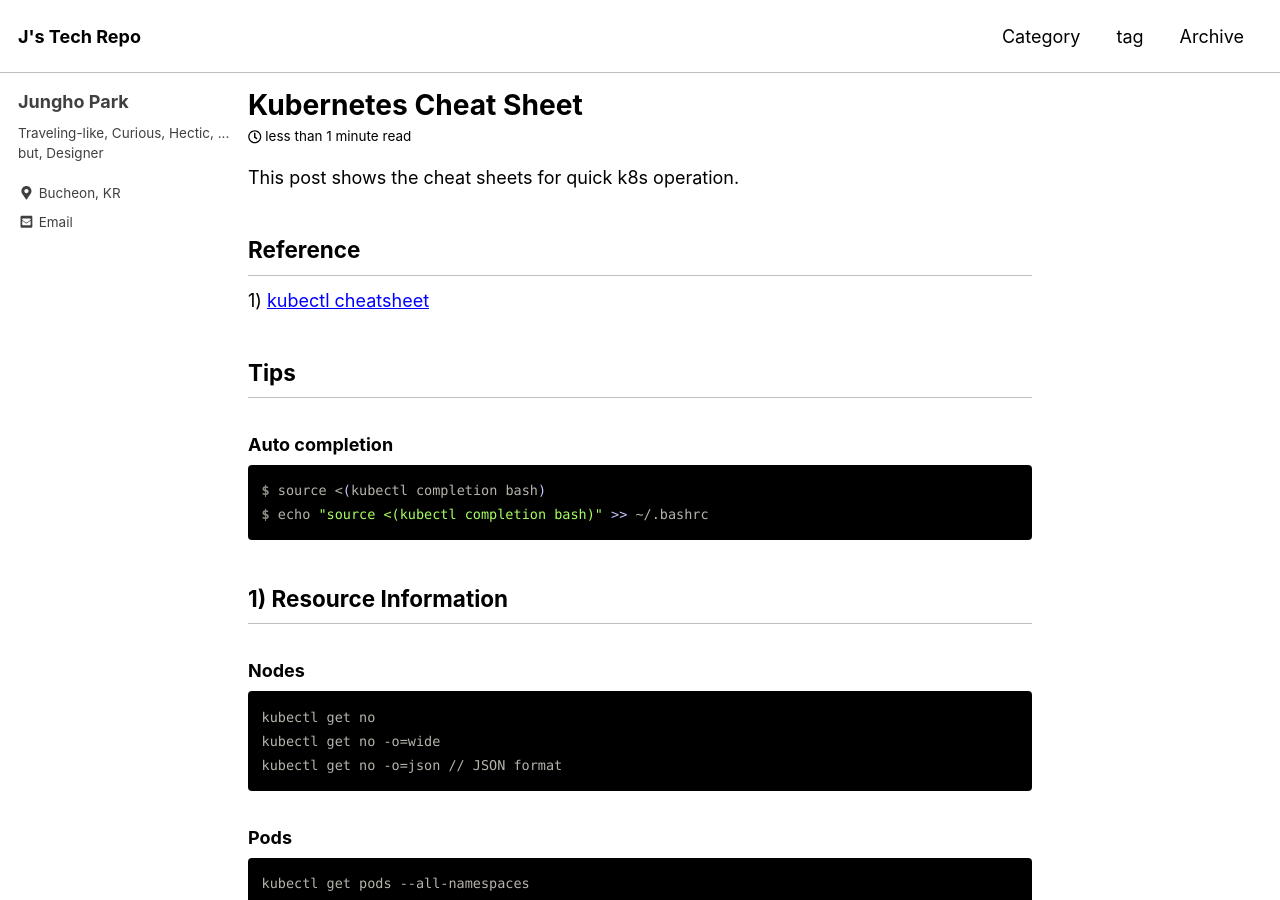
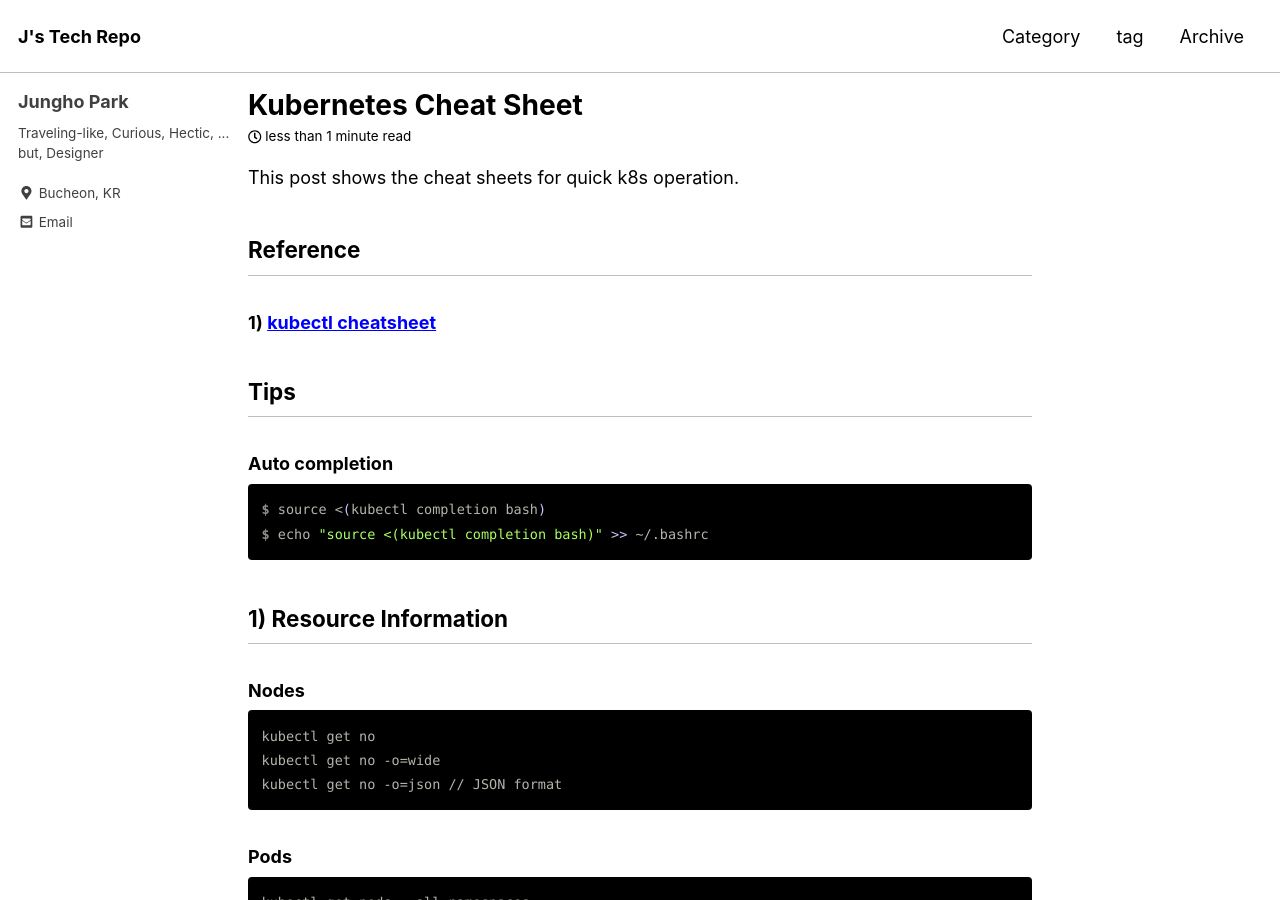
Before and after one commit to unipark00/tekrepo, a Jekyll site: the page built from _posts/2019-04-18-k8s-cheat-sheet.md, in a window 1280 px wide and 900 px high. Built offline with Jekyll 4.4.1, drawn with Linux system fonts in a browser that asks for light colours; cached includes are drawn as plain includes.

```diff
--- a/_posts/2019-04-18-k8s-cheat-sheet.md
+++ b/_posts/2019-04-18-k8s-cheat-sheet.md
@@ -10,7 +10,7 @@ toc: false
 This post shows the cheat sheets for quick k8s operation.
 
 ## Reference
-1) [kubectl cheatsheet](https://kubernetes.io/docs/reference/kubectl/cheatsheet/)
+### 1) [kubectl cheatsheet](https://kubernetes.io/docs/reference/kubectl/cheatsheet/)
 
 ## Tips
 ### Auto completion
```
